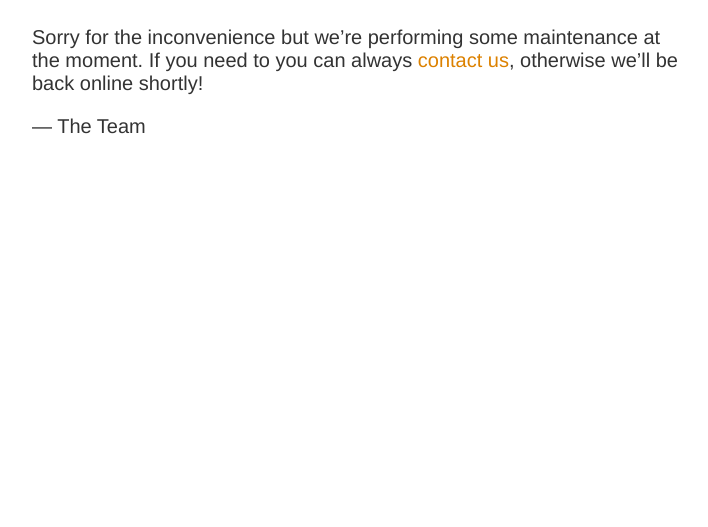
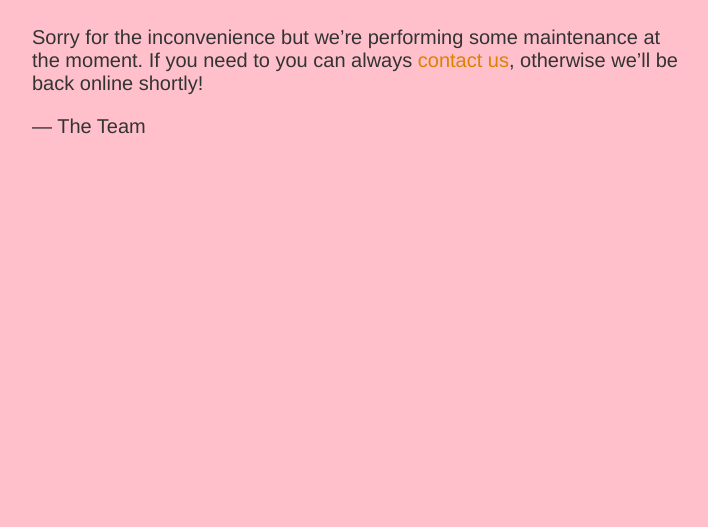
Before and after one commit to G-Nantel/coddesses, a plain HTML site: page index.html in a window 1280 px wide. Shown: the part 273-800 px from the top of the page, without its empty margins (283-991 px from the left). Drawn offline with Linux system fonts and the light colour scheme.

Commit message:
test push

```diff
--- a/index.html
+++ b/index.html
@@ -1,7 +1,7 @@
 <!doctype html>
 <title>Site Maintenance</title>
 <style>
-  body { text-align: center; padding: 150px; }
+  body { text-align: center; padding: 150px; background-color: pink}
   h1 { font-size: 50px; }
   body { font: 20px Helvetica, sans-serif; color: #333; }
   article { display: block; text-align: left; width: 650px; margin: 0 auto; }
```
